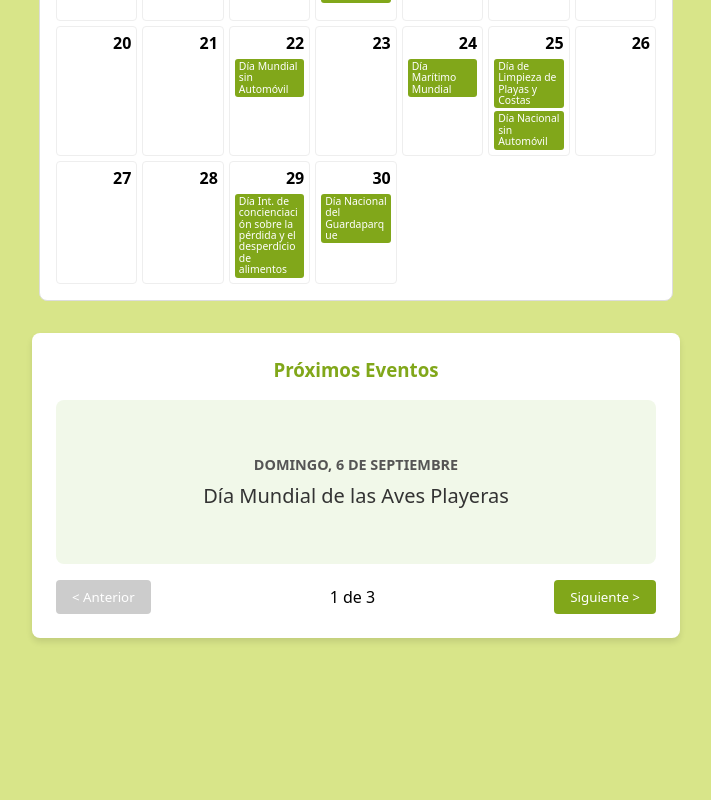
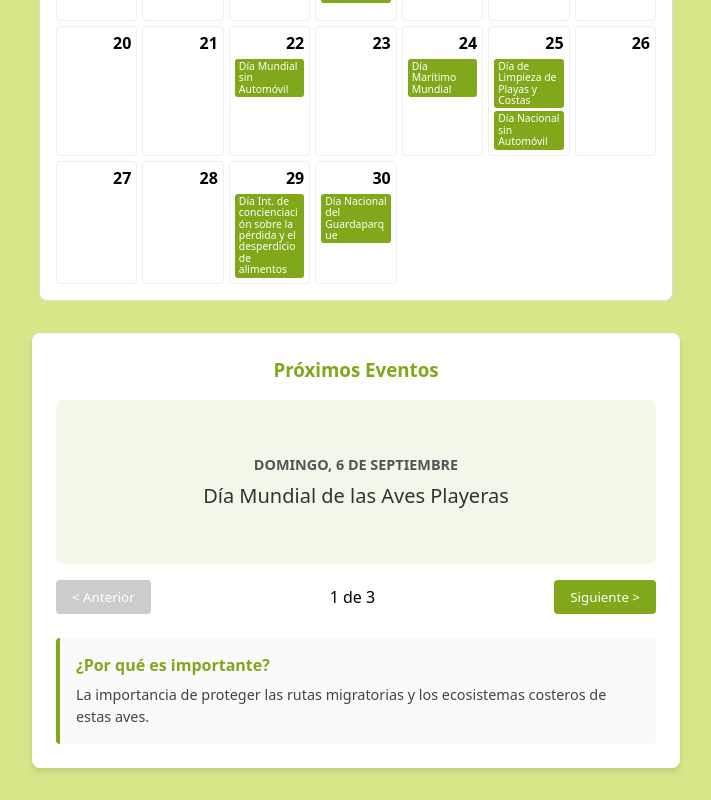
Before and after one commit to CCayuqueo/calendario-verde, a React (Vite) app: page / in a window 1280 px wide. Shown: the part 635-1435 px from the top of the page, without its empty margins (284-995 px from the left). Before the commit the page ends 1305 px from the top, so only its background shows below. Built offline with nearby package versions, Linux system fonts and the light colour scheme.

Commit message:
Se añade tarjeta informativa base (plantilla)

```diff
--- a/src/components/CarruselEventos.tsx
+++ b/src/components/CarruselEventos.tsx
@@ -97,12 +97,20 @@
 
   // Lógica de control del Carrusel
   const [indice, setIndice] = useState(0);
-
-  if (proximosEventos.length === 0) {
-    return <div className="carrusel-contenedor">No hay más eventos este año.</div>;
+    if (proximosEventos.length === 0) {
+      return <div className="carrusel-contenedor">No hay más eventos este año.</div>;
   }
 
   const eventoActual = proximosEventos[indice];
+
+  const informacionDetallada: Record<string, string> = {
+      'Día Mundial de las Aves Playeras': 'La importancia de proteger las rutas migratorias y los ecosistemas costeros de estas aves.',
+      'Día Internacional de la Preservación de la Capa de Ozono': 'Detalles sobre el Protocolo de Montreal y la reducción de gases nocivos.',
+      'Día Mundial sin Automóvil': 'Los beneficios de la movilidad sustentable y la reducción de la huella de carbono en la ciudad.',
+      // Simplemente copia el nombre exacto del evento y añade tu texto al lado
+    };
+
+    const textoInformativo = informacionDetallada[eventoActual.nombre] || 'Información en construcción para esta fecha ambiental.';
 
   return (
     <div className="carrusel-contenedor">
@@ -134,6 +142,10 @@
           Siguiente &gt;
         </button>
       </div>
+      <div className="tarjeta-informacion">
+        <h4>¿Por qué es importante?</h4>
+        <p>{textoInformativo}</p>
+      </div>
     </div>
   );
 }
--- a/src/index.css
+++ b/src/index.css
@@ -198,6 +198,30 @@
   border-radius: 4px;
   cursor: pointer;
 }
+
+.tarjeta-informacion {
+  margin-top: 1.5rem;
+  padding: 1rem;
+  background-color: #fafafa;
+  border-left: 4px solid #81a71a;
+  border-radius: 4px;
+  text-align: left;
+}
+
+.tarjeta-informacion h4 {
+  margin: 0 0 0.5rem 0;
+  color: #81a71a;
+  font-size: 1rem;
+}
+
+.tarjeta-informacion p {
+  margin: 0;
+  color: #444;
+  font-size: 0.9rem;
+  line-height: 1.5;
+}
+
+
 /* Reglas que solo se aplican en pantallas de 600px o menos (celulares) */
 @media (max-width: 600px) {
   .calendario-contenedor,
```
